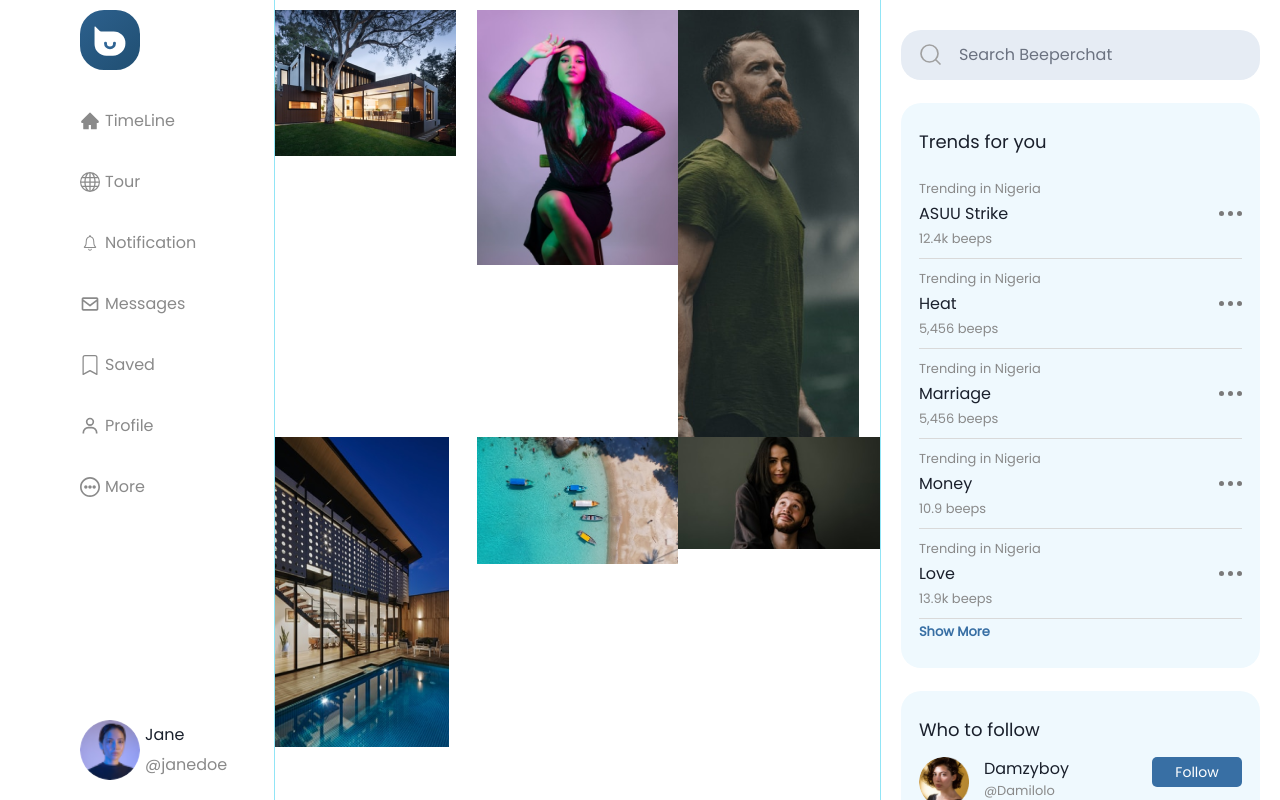
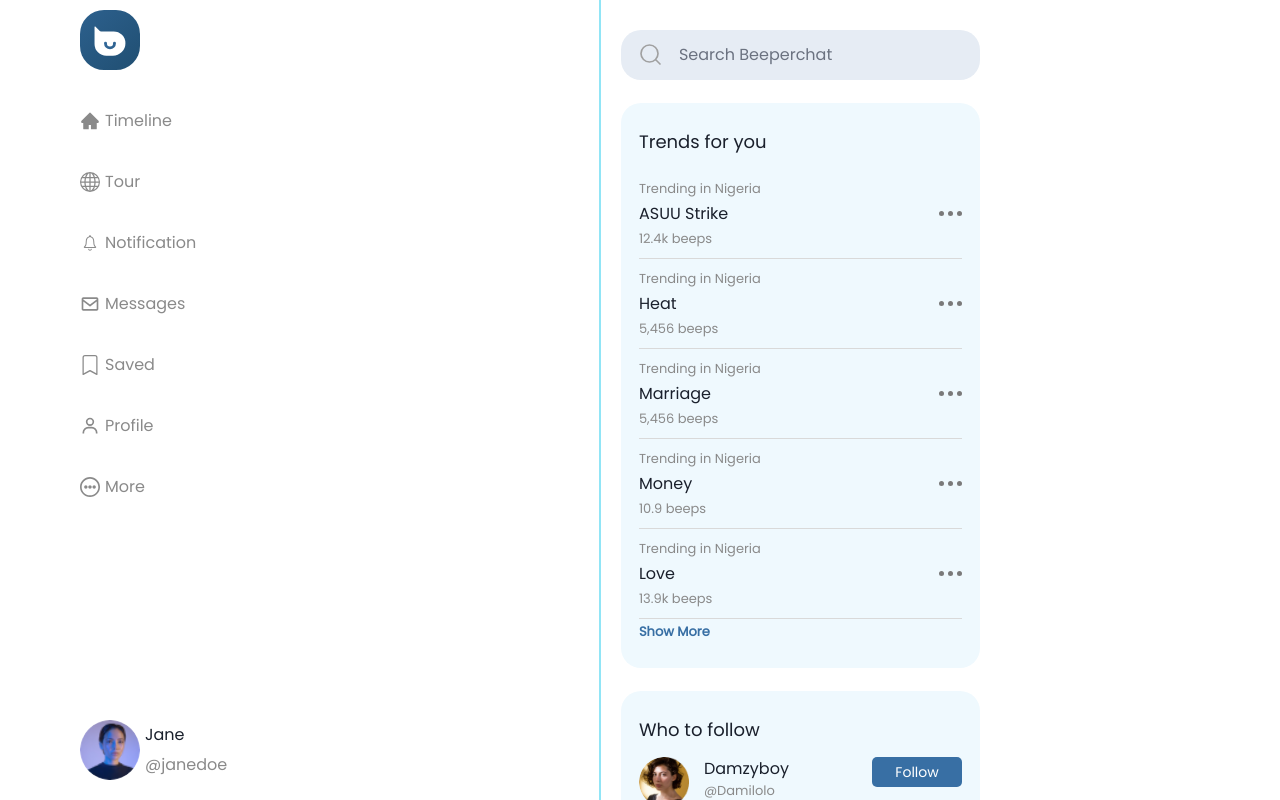
Before and after one commit to DannyPreye/Chat, a Next.js app: page /home/tour in a window 1280 px wide. Shown: the top 800 px of the page. Built offline with nearby package versions, Linux system fonts and the light colour scheme.

Commit message:
added margin to the input element

```diff
--- a/components/Homepage/Menu.jsx
+++ b/components/Homepage/Menu.jsx
@@ -27,7 +27,7 @@ const Menu = () => {
             <Image src="/beeperchat/Asset1.svg" alt="" width={60} height={60} />
           </div>
           <MenuItem
-            content="TimeLine"
+            content="Timeline"
             Icon={AiFillHome}
             link="/home/timeLine"
           />
--- a/components/Homepage/SmallComp/Timeline/IconComp.jsx
+++ b/components/Homepage/SmallComp/Timeline/IconComp.jsx
@@ -1,9 +1,9 @@
 import React from "react";
 
-const IconComp = ({ Icon }) => {
+const IconComp = ({ Icon, className }) => {
   return (
     <>
-      <Icon className="w-[20px] h-[20px] text-text-gray" />
+      <Icon className={`w-[20px] h-[20px] text-text-gray ${className}`} />
     </>
   );
 };
--- a/components/Homepage/SmallComp/Timeline/Post.jsx
+++ b/components/Homepage/SmallComp/Timeline/Post.jsx
@@ -13,8 +13,9 @@ import ProfilePic from "./ProfilePic";
 // icons
 import { BsChat } from "react-icons/bs";
 import { AiOutlineHeart } from "react-icons/ai";
-import { IoShareOutline } from "react-icons/io";
+import { MdIosShare } from "react-icons/md";
 import { ImInfinite } from "react-icons/im";
+import { TbHeartBroken } from "react-icons/tb";
 
 const Post = ({ img, name, username, time, content, contentPics }) => {
   const [comment, setComment] = useState(false);
@@ -52,19 +53,11 @@ const Post = ({ img, name, username, time, content, contentPics }) => {
               setComment(!comment);
             }}
           >
-            <img
-              src="/icons/post-icons/comment-icon.svg"
-              alt=""
-              className="w-[18px] h-[18px]"
-            />
+            <IconComp Icon={BsChat} alt="" className="w-[18px] h-[18px]" />
           </div>
 
           <div className="cursor-pointer">
-            <img
-              src="/icons/post-icons/infinity-icon.svg"
-              alt=""
-              className="w-[18px] h-[18px]"
-            />
+            <IconComp Icon={ImInfinite} className="" />
           </div>
           <div
             className={`cursor-pointer `}
@@ -72,21 +65,16 @@ const Post = ({ img, name, username, time, content, contentPics }) => {
               setUnLike(!unlike);
             }}
           >
-            <img
-              src="/icons/post-icons/dislike-icon.svg"
-              alt=""
-              className={`${unlike && ""} text-[30px] w-[18px] h-[18px]`}
+            <IconComp
+              Icon={TbHeartBroken}
+              className={`${unlike && "text-red"} `}
             />
           </div>
           <div className="cursor-pointer">
-            <img
-              src="/icons/post-icons/like-icon.svg"
-              alt=""
-              className="w-[18px] h-[18px]"
-            />
+            <IconComp Icon={AiOutlineHeart} alt="" className={``} />
           </div>
           <div className="cursor-pointer">
-            <img src="/icons/post-icons/share-icon.svg" alt="" className="" />
+            <IconComp Icon={MdIosShare} alt="" className="" />
           </div>
         </div>
         <div className={`w-full ${!comment && "hidden"}`}>
@@ -94,7 +82,7 @@ const Post = ({ img, name, username, time, content, contentPics }) => {
             name=""
             id=""
             placeholder="Make a comment"
-            className="min-w-full border-transparent resize-none border-transparent focus:border-transparent focus:outline-transparent focus:ring-0"
+            className="min-w-full resize-none border-transparent focus:border-transparent focus:outline-transparent focus:ring-0"
           ></textarea>
           <div className="w-full flex justify-end">
             <button className="bg-coolBlue px-4 py-2 rounded-[10px] text-white">
--- a/components/form/Input.jsx
+++ b/components/form/Input.jsx
@@ -20,7 +20,7 @@ const Input = ({ type, id, date, name, label, placeholder }) => {
     type === "password" && setClick(true);
   };
   return (
-    <div className="h-fit w-[357px] mt-[5px]">
+    <div className="h-fit w-[357px] mt-[15px]">
       {/* <label className="text-[1.2vw] leading-[20px] font-[500]" htmlFor={id}>
         {label}
       </label> */}
--- a/components/form/Select.jsx
+++ b/components/form/Select.jsx
@@ -2,7 +2,7 @@ import React from "react";
 
 const Select = ({ label, id }) => {
   return (
-    <div className="h-fit  md:w-[357px] mt-[5px]">
+    <div className="h-fit  md:w-[357px] mt-[15px]">
       {/* <label className="text-[1.2vw] leading-[20px] font-[500]" htmlFor={id}>
         {label}
       </label> */}
--- a/pages/home/tour.jsx
+++ b/pages/home/tour.jsx
@@ -13,20 +13,15 @@ import { tourPics } from "../../test/notification";
 import dynamic from "next/dist/shared/lib/dynamic";
 import Image from "next/image";
 
+import Masonry from "react-masonry-css";
+
 const tour = () => {
   return (
-    <Grid
-      templateColumns="repeat(3, 1fr)"
-      templateRows="repeat(2, 1fr)"
-      width={605}
-      marginTop="10px"
-    >
-      {tourPics.map((img, index) => (
-        <GridItem colSpan={"auto"} key={index}>
-          <img src={img.img} alt="" />
-        </GridItem>
-      ))}
-    </Grid>
+    <Masonry>
+      {tourPics.map((item, index) => {
+        <img src={item.img} key={index} className="w-max" />;
+      })}
+    </Masonry>
   );
 };
 
--- a/pages/registration/personal.jsx
+++ b/pages/registration/personal.jsx
@@ -10,7 +10,7 @@ import FormButton from "../../components/form/FormButton";
 const registration = () => {
   return (
     <Layout>
-      <div className=" grid h-screen  place-items-center">
+      <div className=" grid h-screen overflow-y-hidden  place-items-center">
         <div className=" grid place-items-center">
           <div className="grid place-items-center md:block w-[357px] mt-10 ">
             <div className="flex items-center gap-[0.5em]">
```
Also changed, not shown: 1 other file (tests, documents, lock files or other folders).
